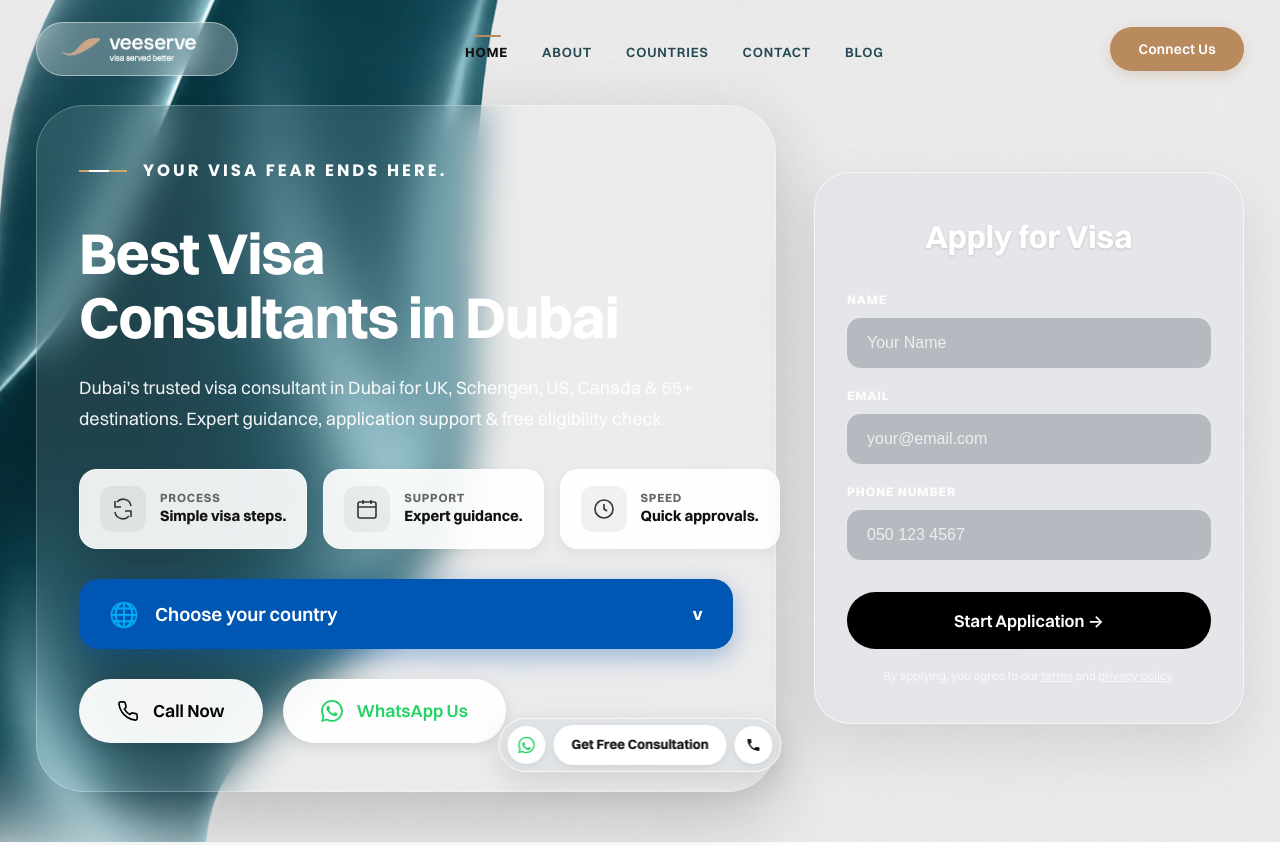
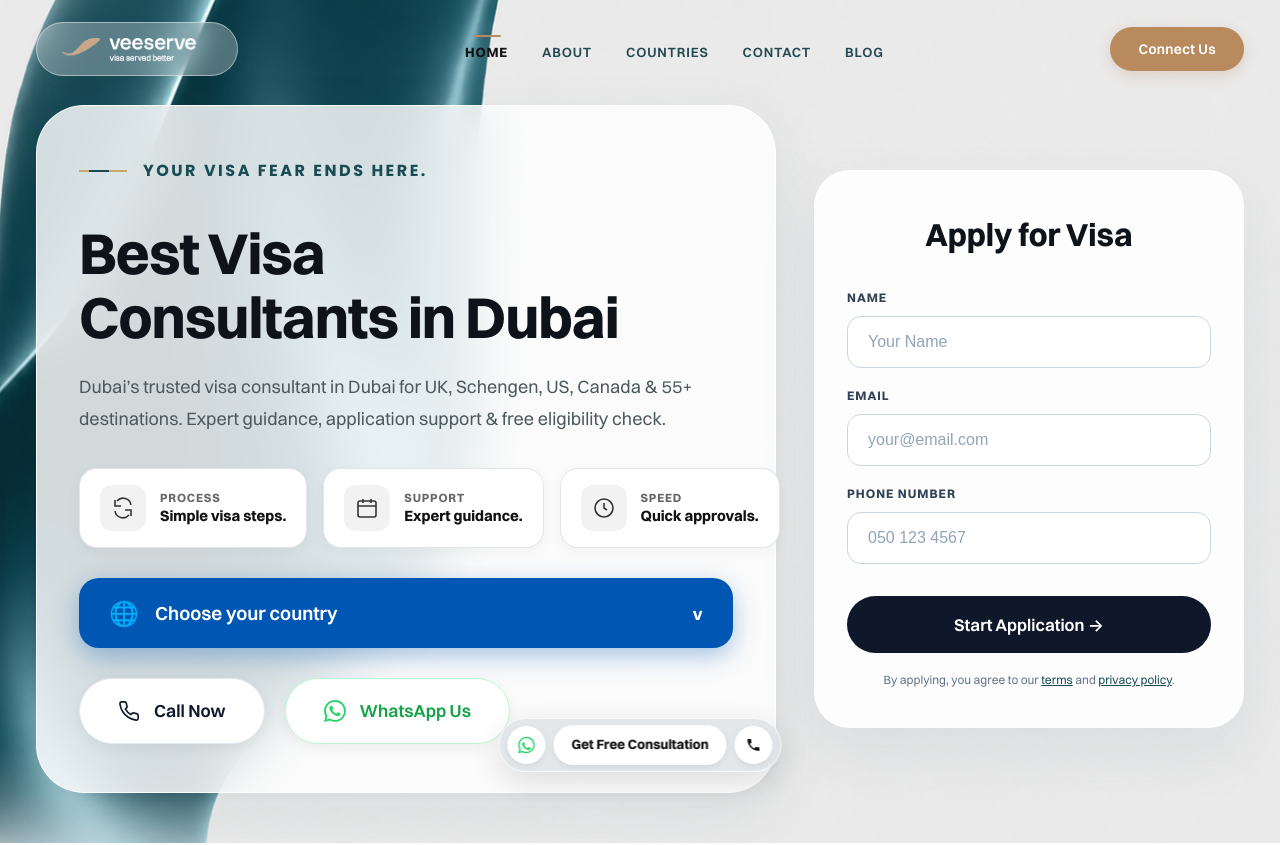
Before and after one commit to sivaathri/veeserve, a React (Vite) app: page / in a window 1280 px wide. Shown: the top 845 px of the page. Built offline with nearby package versions, Linux system fonts and the light colour scheme.

Commit message:
feat: add comprehensive design system and stylesheet for veeserve.ae

```diff
--- a/src/index.css
+++ b/src/index.css
@@ -441,12 +441,12 @@ embed, iframe, object, video {
 
 /* Left Column: Glass Box */
 .glass-box {
-  background: rgba(255, 255, 255, 0.10);
-  backdrop-filter: blur(20px);
-  -webkit-backdrop-filter: blur(20px);
+  background: rgba(255, 255, 255, 0.82);
+  backdrop-filter: blur(28px);
+  -webkit-backdrop-filter: blur(28px);
   border-radius: 48px;
-  border: 1px solid rgba(255, 255, 255, 0.25);
-  box-shadow: 0 24px 70px rgba(0, 0, 0, 0.20);
+  border: 1px solid rgba(255, 255, 255, 0.95);
+  box-shadow: 0 20px 60px rgba(24, 75, 84, 0.08), 0 4px 16px rgba(0, 0, 0, 0.03);
   padding: 60px 64px;
   width: 100%;
 }
@@ -460,10 +460,10 @@ embed, iframe, object, video {
 }
 
 .top-banner .text {
-  color: #ffffff;
-  font-size: 16.5px;
-  font-weight: 700;
-  letter-spacing: 3px;
+  color: var(--color-primary);
+  font-size: 16px;
+  font-weight: 700;
+  letter-spacing: 2.5px;
   text-transform: uppercase;
   font-family: 'Poppins', sans-serif;
 }
@@ -484,12 +484,12 @@ embed, iframe, object, video {
   left: -20px;
   width: 20px;
   height: 100%;
-  background: #ffffff;
+  background: var(--color-primary);
   animation: lineMove 2s linear infinite;
 }
 
 .hero-title {
-  color: #ffffff;
+  color: var(--color-dark-onyx);
   font-family: 'Switzer', sans-serif;
   font-size: 68px;
   font-weight: 700;
@@ -499,7 +499,7 @@ embed, iframe, object, video {
 }
 
 .hero-desc {
-  color: rgba(255, 255, 255, 0.94);
+  color: #4b585c;
   font-size: 18px;
   line-height: 1.75;
   max-width: 760px;
@@ -521,17 +521,16 @@ embed, iframe, object, video {
   gap: 14px;
   padding: 16px 20px;
   border-radius: 18px;
-  background: rgba(255, 255, 255, 0.90);
-  backdrop-filter: blur(10px);
-  -webkit-backdrop-filter: blur(10px);
-  border: 1px solid rgba(255, 255, 255, 0.6);
-  box-shadow: 0 4px 14px rgba(0, 0, 0, 0.06);
+  background: #ffffff;
+  border: 1px solid rgba(220, 226, 232, 0.85);
+  box-shadow: 0 4px 14px rgba(0, 0, 0, 0.04);
   transition: all 0.25s ease;
 }
 
 .visa-item:hover {
   transform: translateY(-2px);
-  background: rgba(255, 255, 255, 0.98);
+  background: #ffffff;
+  box-shadow: 0 8px 22px rgba(24, 75, 84, 0.08);
 }
 
 .visa-item .icon-box {
@@ -629,19 +628,21 @@ embed, iframe, object, video {
   gap: 14px;
   padding: 18px 38px;
   border-radius: 50px;
-  background: rgba(255, 255, 255, 0.95);
-  color: #000000;
+  background: #ffffff;
+  color: #0f172a;
+  border: 1.5px solid #e2e8f0;
   font-size: 17.5px;
   font-weight: 600;
   text-decoration: none;
-  box-shadow: 0 4px 14px rgba(0, 0, 0, 0.1);
+  box-shadow: 0 4px 14px rgba(0, 0, 0, 0.06);
   transition: all 0.25s ease;
 }
 
 .cta-btn:hover {
   transform: translateY(-2px);
   background: #ffffff;
-  box-shadow: 0 8px 20px rgba(0, 0, 0, 0.15);
+  border-color: #cbd5e1;
+  box-shadow: 0 8px 20px rgba(0, 0, 0, 0.12);
 }
 
 .cta-btn .icon {
@@ -656,7 +657,12 @@ embed, iframe, object, video {
 }
 
 .whatsapp-btn {
-  color: #25D366;
+  color: #16a34a;
+  border-color: #bbf7d0;
+}
+
+.whatsapp-btn:hover {
+  border-color: #86efac;
 }
 
 /* Right Column: Frosted Form Container */
@@ -675,21 +681,21 @@ embed, iframe, object, video {
   max-width: 490px;
   padding: 48px 44px;
   border-radius: 36px;
-  background: rgba(225, 228, 233, 0.65);
-  backdrop-filter: blur(24px);
-  -webkit-backdrop-filter: blur(24px);
-  border: 1px solid rgba(255, 255, 255, 0.6);
-  box-shadow: 0 24px 60px rgba(0, 0, 0, 0.10);
+  background: rgba(255, 255, 255, 0.90);
+  backdrop-filter: blur(28px);
+  -webkit-backdrop-filter: blur(28px);
+  border: 1px solid rgba(255, 255, 255, 0.95);
+  box-shadow: 0 24px 60px rgba(24, 75, 84, 0.08);
   margin-left: auto;
 }
 
 .visa-form h2 {
   text-align: center;
   margin-bottom: 28px;
-  color: #ffffff;
+  color: var(--color-dark-onyx);
   font-size: 32px;
   font-weight: 700;
-  text-shadow: 0 1px 3px rgba(0, 0, 0, 0.15);
+  text-shadow: none;
 }
 
 .visa-form label {
@@ -698,7 +704,7 @@ embed, iframe, object, video {
   font-size: 12.5px;
   font-weight: 700;
   letter-spacing: 1px;
-  color: rgba(255, 255, 255, 0.95);
+  color: #334155;
   text-transform: uppercase;
 }
 
@@ -706,21 +712,23 @@ embed, iframe, object, video {
   width: 100%;
   padding: 16px 20px;
   border-radius: 14px;
-  border: none;
+  border: 1.5px solid #cbd5e1;
   outline: none;
-  background: rgba(145, 150, 158, 0.55);
-  color: #ffffff;
+  background: #ffffff;
+  color: #0f172a;
   font-size: 16px;
   margin-bottom: 18px;
-  transition: background 0.2s ease;
+  transition: border-color 0.2s ease, box-shadow 0.2s ease;
 }
 
 .visa-form input:focus {
-  background: rgba(145, 150, 158, 0.75);
+  border-color: var(--color-primary);
+  background: #ffffff;
+  box-shadow: 0 0 0 3px rgba(24, 75, 84, 0.12);
 }
 
 .visa-form input::placeholder {
-  color: rgba(255, 255, 255, 0.75);
+  color: #94a3b8;
 }
 
 .visa-form button[type="submit"] {
@@ -729,7 +737,7 @@ embed, iframe, object, video {
   padding: 17px;
   border-radius: 50px;
   border: none;
-  background: #000000;
+  background: #0f172a;
   color: #ffffff;
   font-size: 17px;
   font-weight: 600;
@@ -739,20 +747,21 @@ embed, iframe, object, video {
 
 .visa-form button[type="submit"]:hover {
   transform: translateY(-2px);
-  background: #1a1a1a;
-  box-shadow: 0 8px 24px rgba(0, 0, 0, 0.28);
+  background: var(--color-primary);
+  box-shadow: 0 8px 24px rgba(24, 75, 84, 0.28);
 }
 
 .visa-form .terms {
   margin-top: 18px;
   text-align: center;
-  color: rgba(255, 255, 255, 0.75);
+  color: #64748b;
   font-size: 12px;
   line-height: 1.5;
 }
 
 .visa-form .terms u {
   cursor: pointer;
+  color: var(--color-primary);
 }
 
 .form-success-banner {
@@ -2465,15 +2474,16 @@ embed, iframe, object, video {
 @media (max-width: 640px) {
   .hero-section {
     padding-top: 86px;
-    padding-bottom: 36px;
-    background-position: center top;
+    padding-bottom: 40px;
+    background-position: left top;
   }
   .hero-container {
     padding: 0 14px;
   }
   .glass-box {
     padding: 24px 18px;
-    border-radius: 22px;
+    border-radius: 24px;
+    background: rgba(255, 255, 255, 0.88);
   }
   .top-banner {
     gap: 10px;
@@ -2487,7 +2497,7 @@ embed, iframe, object, video {
     width: 28px;
   }
   .hero-title {
-    font-size: clamp(28px, 8vw, 34px);
+    font-size: clamp(28px, 8vw, 36px);
     line-height: 1.15;
     margin: 12px 0 14px;
     letter-spacing: -0.5px;
@@ -2552,7 +2562,8 @@ embed, iframe, object, video {
   }
   .visa-form {
     padding: 26px 18px;
-    border-radius: 22px;
+    border-radius: 24px;
+    background: rgba(255, 255, 255, 0.92);
   }
   .visa-form h2 {
     font-size: 24px;
@@ -2571,6 +2582,9 @@ embed, iframe, object, video {
   .visa-form button[type="submit"] {
     padding: 14px;
     font-size: 15.5px;
+  }
+  .footer-wrapper {
+    padding-bottom: 84px;
   }
   .process-grid {
     grid-template-columns: 1fr;
```
